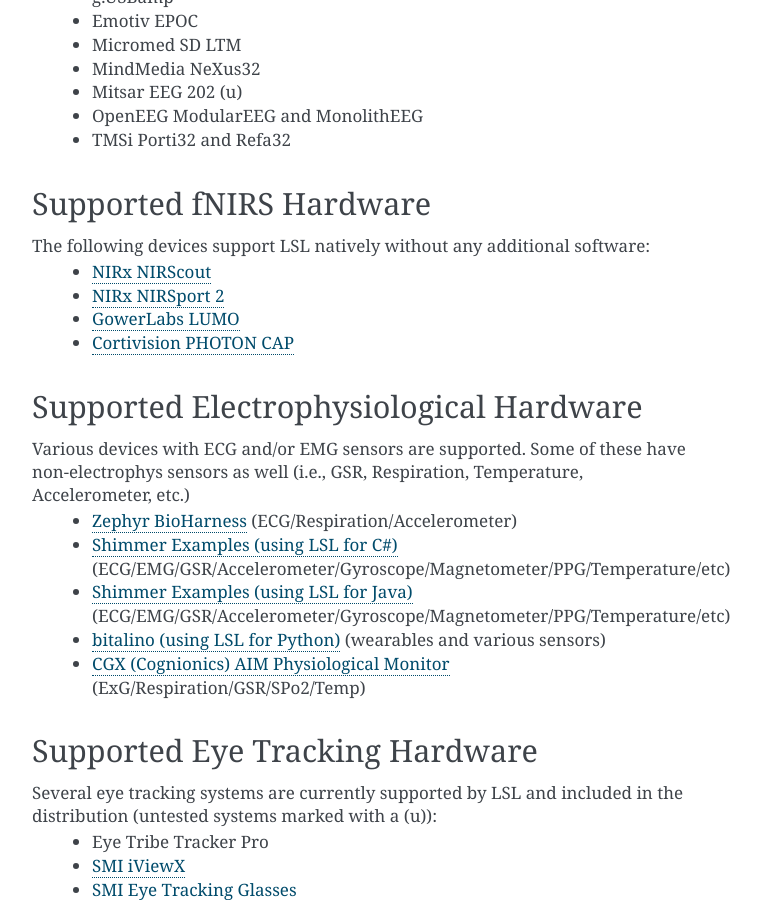
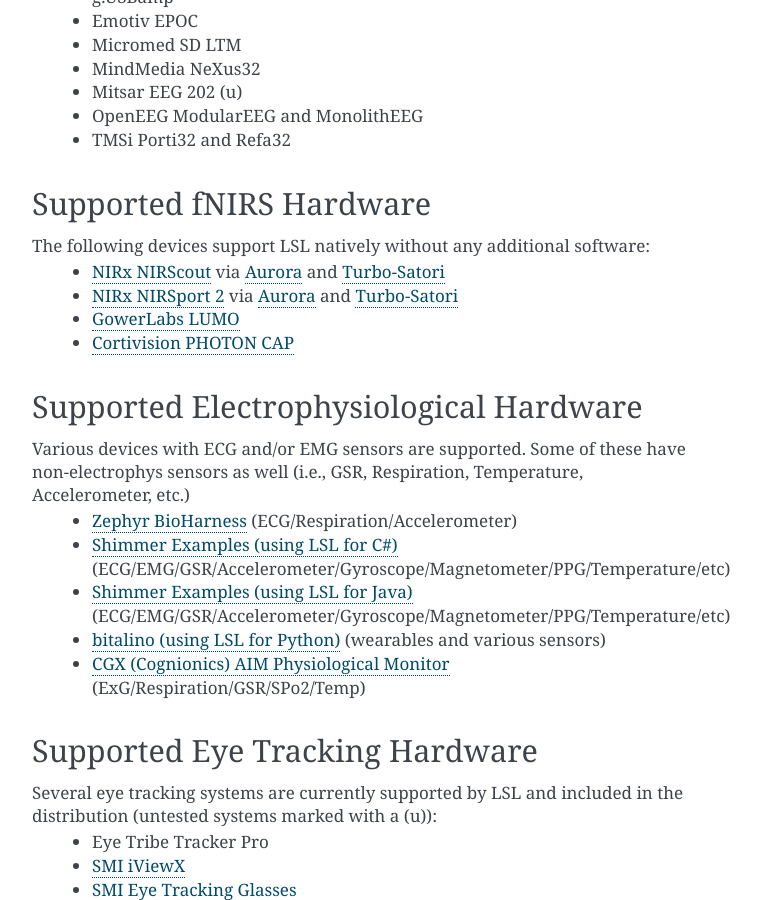
Before and after one commit to sccn/labstreaminglayer, a Sphinx documentation site: the page built from docs/info/supported_devices.rst, in a window 1280 px wide and 900 px high, scrolled down 1808 px. Shown: the whole window, without its empty margins (388-1149 px from the left). Built offline with Sphinx 7.4.7, drawn with Linux system fonts in a browser that asks for light colours.

Commit message:
Update supported_devices.rst NIRx links.

```diff
--- a/docs/info/supported_devices.rst
+++ b/docs/info/supported_devices.rst
@@ -75,8 +75,8 @@
 Supported fNIRS Hardware
 ************************
 The following devices support LSL natively without any additional software:
-  * `NIRx NIRScout <https://nirx.net/nirscout>`__
-  * `NIRx NIRSport 2 <https://nirx.net/nirsport>`__
+  * `NIRx NIRScout <https://nirx.net/nirscout>`__ via `Aurora <https://nirx.net/software>`__ and `Turbo-Satori <https://nirx.net/turbosatori>`__
+  * `NIRx NIRSport 2 <https://nirx.net/nirsport>`__  via `Aurora <https://nirx.net/software>`__ and `Turbo-Satori <https://nirx.net/turbosatori>`__
   * `GowerLabs LUMO <https://www.gowerlabs.co.uk/lumo>`__
   * `Cortivision PHOTON CAP <https://www.cortivision.com/products/photon/>`__
 
```
